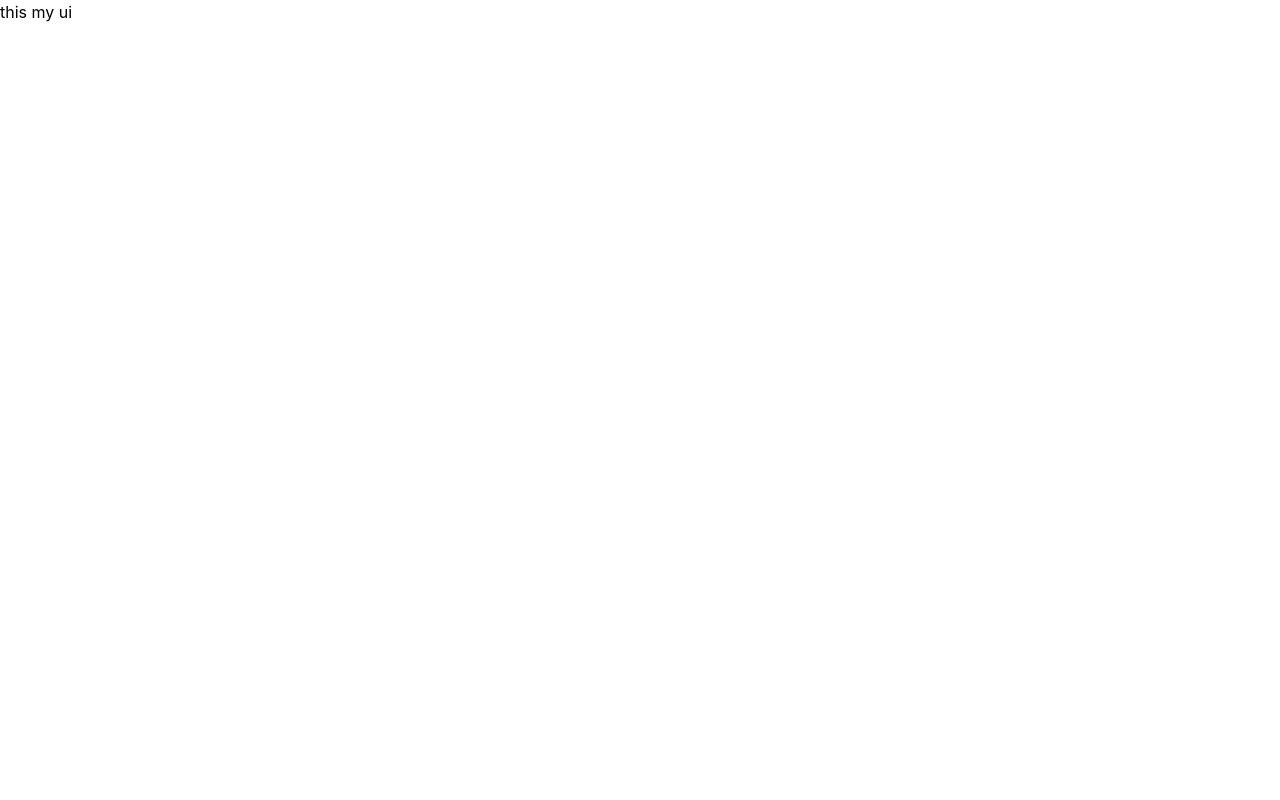
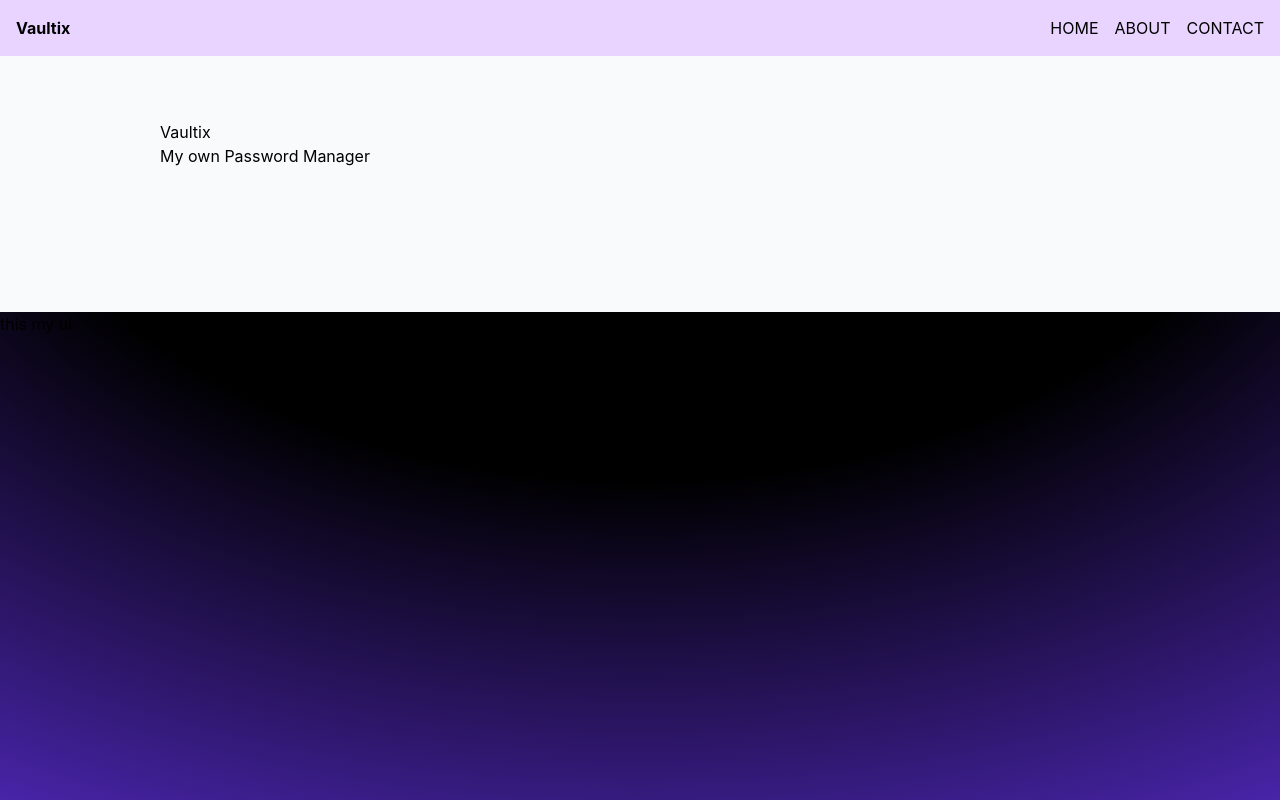
Before and after one commit to OmbeingGeek/Vaultix, a React (Vite) app: page / in a window 1280 px wide. Built offline with nearby package versions, Linux system fonts and the light colour scheme.

Commit message:
Created navbar and credentials filling part

```diff
--- a/src/App.jsx
+++ b/src/App.jsx
@@ -1,10 +1,14 @@
 import { useState } from 'react'
 import './App.css'
+import Navbar from './components/Navbar'
+import Manager from './components/Manager'
 
 function App() {
 
   return (
     <>
+      <Navbar/>
+      <Manager/>
       <div>this my ui</div>
     </>
   )
--- /dev/null
+++ b/src/components/Manager.jsx
@@ -0,0 +1,26 @@
+import React from 'react'
+
+const Manager = () => {
+  return (
+    <>
+        {/* background code copied from bg.ibelick.com */}
+        <div class="absolute inset-0 -z-10 h-full w-full items-center px-5 py-24 [background:radial-gradient(125%_125%_at_50%_10%,#000_40%,#63e_100%)]"></div>
+
+        <div className="bg-slate-50 mycontainer">
+            <h1>Vaultix</h1>
+            <p>My own Password Manager</p>
+            <div className="text-white flex flex-col p-4">
+                <input className="rounded-full" type="text" name='' id='' />
+                <div className="flex">
+                    <input type="text" />
+                    <input type="text" />
+                </div>
+
+            </div>
+        </div>
+
+    </>
+  )
+}
+
+export default Manager
--- /dev/null
+++ b/src/components/Navbar.jsx
@@ -0,0 +1,22 @@
+import React from 'react'
+
+const Navbar = () => {
+  return (
+    <nav className="bg-purple-200">
+      <div className="mycontainer flex justify-between items-center px-4 py-5 h-14">
+
+        <div className="logo font-bold">Vaultix</div>
+        <ul>
+            <li className="flex gap-4">
+                <a className='hover:font-bold' href="/">HOME</a>
+                <a className='hover:font-bold' href="#">ABOUT</a>
+                <a className='hover:font-bold' href="#">CONTACT</a>
+            </li>
+        </ul>
+      </div>
+
+    </nav>
+  )
+}
+
+export default Navbar
--- a/src/index.css
+++ b/src/index.css
@@ -1 +1,7 @@
 @import "tailwindcss";
+
+@layer components {
+    .mycontainer {
+        @apply container px-40 py-16 mx-auto;
+    }
+}
```
